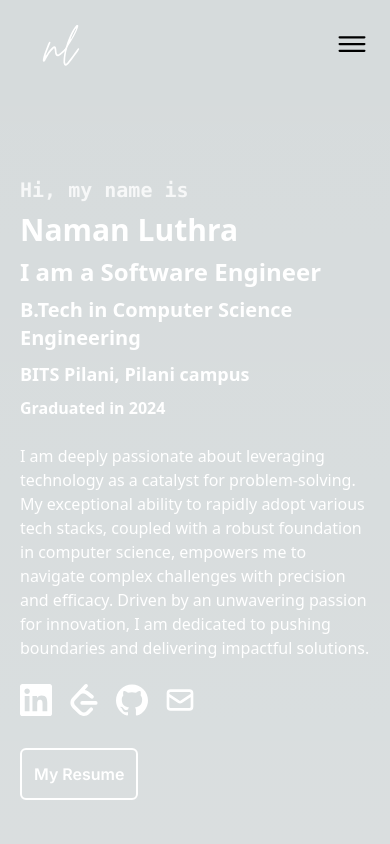
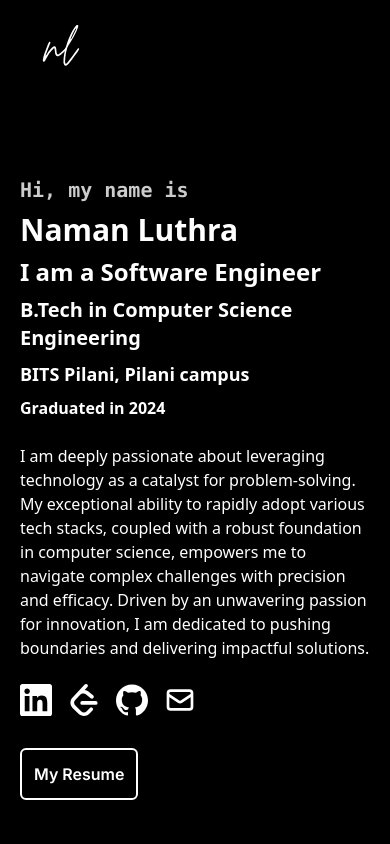
Before and after one commit to naman-luthra/personal-website, a Next.js app: page / in a window 390 px wide. Shown: the top 844 px of the page. Built offline with nearby package versions, Linux system fonts and the light colour scheme.

Commit message:
minor fix

```diff
--- a/src/app/globals.css
+++ b/src/app/globals.css
@@ -1,33 +1,3 @@
 @tailwind base;
 @tailwind components;
 @tailwind utilities;
-
-:root {
-  --foreground-rgb: 0, 0, 0;
-  --background-start-rgb: 214, 219, 220;
-  --background-end-rgb: 255, 255, 255;
-}
-
-@media (prefers-color-scheme: dark) {
-  :root {
-    --foreground-rgb: 255, 255, 255;
-    --background-start-rgb: 0, 0, 0;
-    --background-end-rgb: 0, 0, 0;
-  }
-}
-
-body {
-  color: rgb(var(--foreground-rgb));
-  background: linear-gradient(
-      to bottom,
-      transparent,
-      rgb(var(--background-end-rgb))
-    )
-    rgb(var(--background-start-rgb));
-}
-
-@layer utilities {
-  .text-balance {
-    text-wrap: balance;
-  }
-}
--- a/src/app/page.tsx
+++ b/src/app/page.tsx
@@ -6,7 +6,7 @@ import MySkills from "@/sections/SkillsSection";
 
 export default function Home() {
   return (
-    <main className="min-h-screen w-full overflow-hidden p-5 pt-2 md:p-10 lg:p-32 lg:pt-16">
+    <main className="min-h-screen w-full overflow-hidden p-5 pt-2 md:p-10 lg:p-32 lg:pt-16 bg-black">
       <Header />
       <div className="flex flex-col items-center justify-between mt-20 gap-20 md:gap-40">
         <AboutSection />
```
